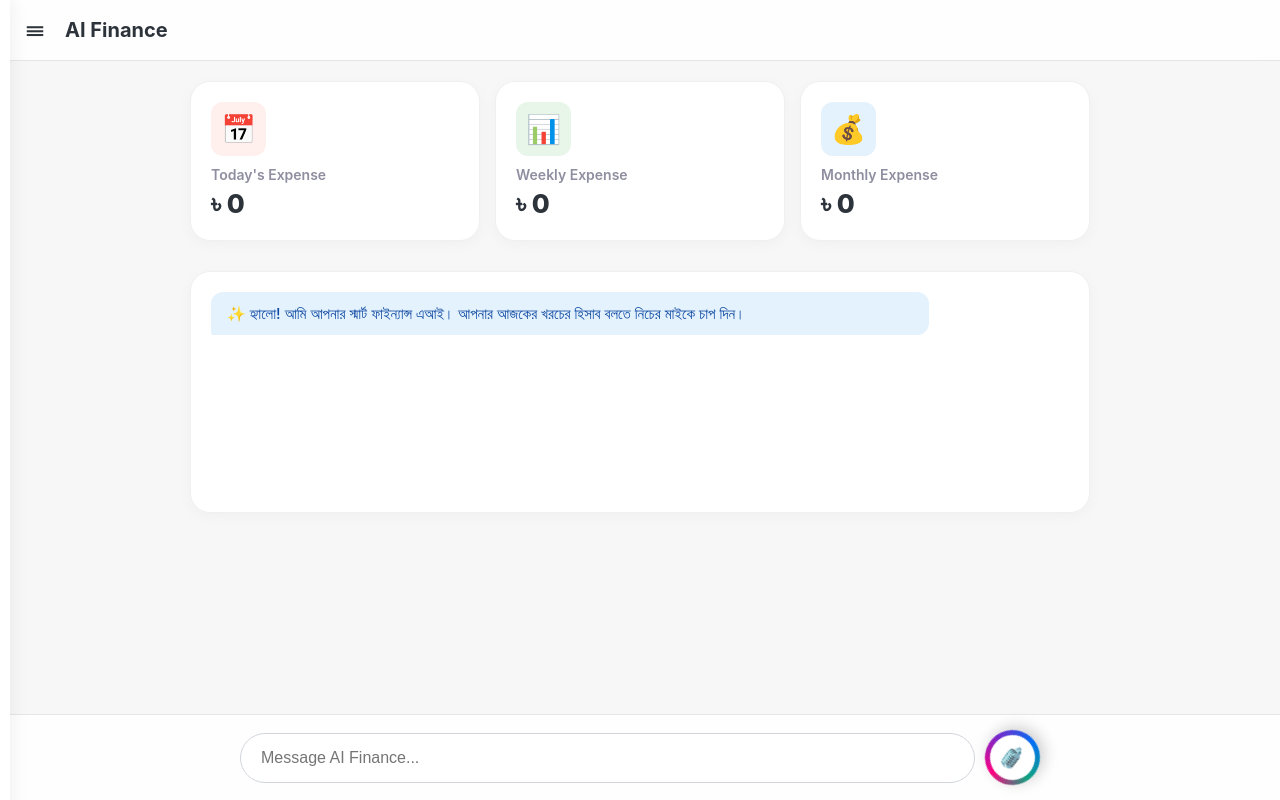
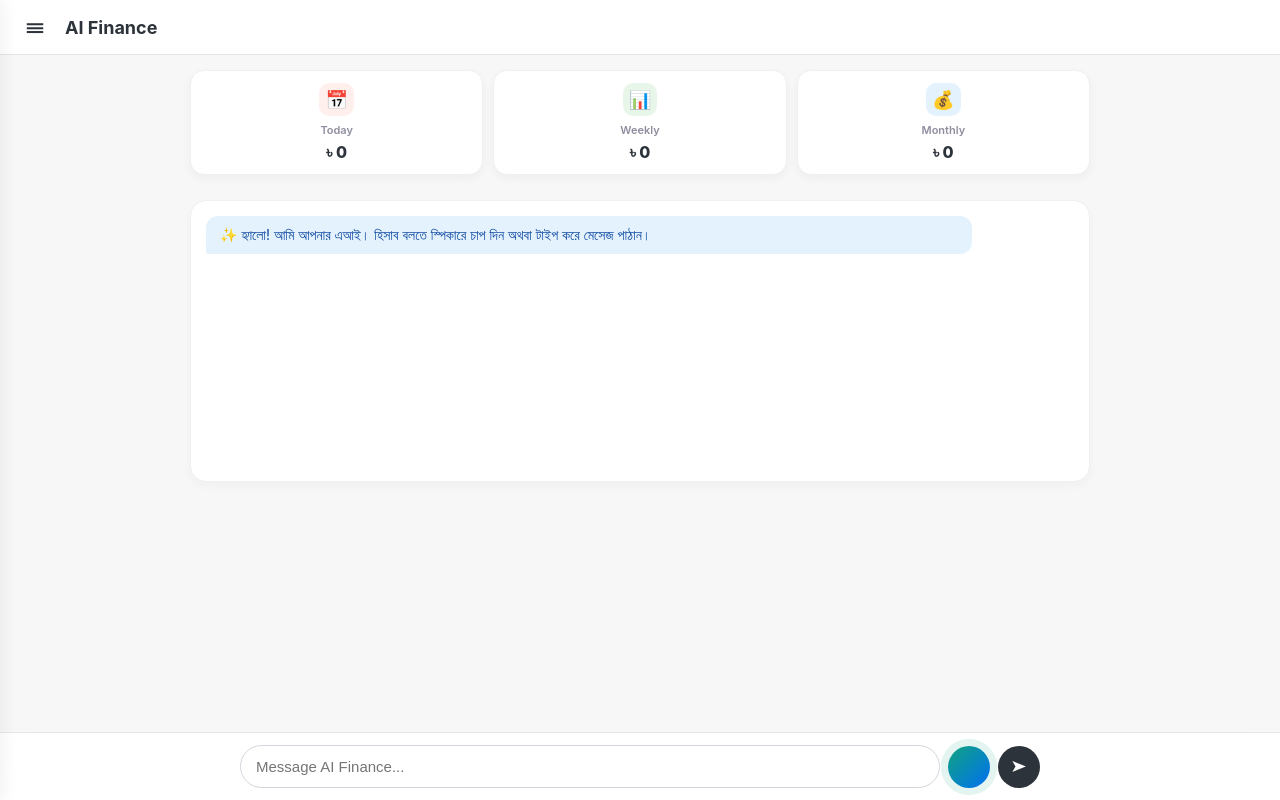
Before and after one commit to Pu91/Ai-finance, a Flask app: page /dashboard in a window 1280 px wide. Run offline with Flask 3, Linux system fonts and the light colour scheme; the visitor is signed in with stand-in values (Sample User, id 1); data that the repository does not hold is empty.

Commit message:
Update dashboard.html

```diff
--- a/templates/dashboard.html
+++ b/templates/dashboard.html
@@ -11,24 +11,24 @@
             background-color: #f7f7f8; margin: 0; padding-bottom: 120px; color: #2d333a;
         }
 
-        /* Header & Sidebar */
+        /* Header & Slim Sidebar */
         .header {
-            display: flex; align-items: center; background: rgba(255, 255, 255, 0.8);
-            backdrop-filter: blur(12px); padding: 15px 20px;
+            display: flex; align-items: center; background: rgba(255, 255, 255, 0.9);
+            backdrop-filter: blur(12px); padding: 12px 20px;
             position: sticky; top: 0; z-index: 100; border-bottom: 1px solid #e5e5ea;
         }
         .menu-btn { background: none; border: none; font-size: 24px; cursor: pointer; color: #2d333a; margin-right: 15px; }
-        .header-title { font-size: 20px; font-weight: 700; margin: 0; }
+        .header-title { font-size: 18px; font-weight: 700; margin: 0; }
 
+        /* Sidebar adjusted to be thinner */
         .sidebar {
-            position: fixed; top: 0; left: -280px; width: 250px; height: 100%;
+            position: fixed; top: 0; left: -220px; width: 220px; height: 100%;
             background: white; box-shadow: 4px 0 15px rgba(0,0,0,0.05);
-            transition: 0.3s ease; z-index: 200; padding: 20px; display: flex; flex-direction: column;
+            transition: 0.3s ease; z-index: 200; padding: 20px; display: flex; flex-direction: column; box-sizing: border-box;
         }
         .sidebar.active { left: 0; }
-        .close-btn { align-self: flex-end; background: none; border: none; font-size: 24px; cursor: pointer; color: #8e8ea0; }
-        .nav-item { padding: 15px 0; font-size: 18px; color: #2d333a; text-decoration: none; border-bottom: 1px solid #f0f0f0; display: flex; align-items: center; }
-        .nav-item i { margin-right: 15px; }
+        .close-btn { align-self: flex-end; background: none; border: none; font-size: 22px; cursor: pointer; color: #8e8ea0; }
+        .nav-item { padding: 12px 0; font-size: 16px; color: #2d333a; text-decoration: none; border-bottom: 1px solid #f0f0f0; display: flex; align-items: center; }
 
         .overlay {
             position: fixed; top: 0; left: 0; width: 100%; height: 100%;
@@ -36,71 +36,74 @@
         }
         .overlay.active { display: block; opacity: 1; }
 
-        /* Main Container & 3 Cards in a Row */
-        .container { max-width: 900px; margin: 20px auto; padding: 0 20px; }
+        /* Main Container & Small Cards side-by-side */
+        .container { max-width: 900px; margin: 15px auto; padding: 0 15px; }
 
+        /* Forces 3 cards in a row, no scroll */
         .cards-row {
-            display: grid; grid-template-columns: repeat(3, 1fr); gap: 15px; margin-bottom: 30px;
-        }
-        @media (max-width: 600px) {
-            /* For mobile, allows horizontal scroll to keep them in one line */
-            .cards-row { display: flex; overflow-x: auto; padding-bottom: 10px; scroll-snap-type: x mandatory; }
-            .card { min-width: 80%; scroll-snap-align: center; }
+            display: grid; grid-template-columns: repeat(3, 1fr); gap: 10px; margin-bottom: 25px;
         }
 
         .card {
-            background: white; padding: 20px; border-radius: 20px;
-            text-decoration: none; color: #2d333a; position: relative; overflow: hidden;
-            box-shadow: 0 4px 15px rgba(0,0,0,0.03); border: 1px solid #f0f0f0;
+            background: white; padding: 12px 8px; border-radius: 14px;
+            text-decoration: none; color: #2d333a; text-align: center;
+            box-shadow: 0 4px 10px rgba(0,0,0,0.04); border: 1px solid #f0f0f0;
             transition: transform 0.2s, box-shadow 0.2s;
         }
-        .card:hover { transform: translateY(-5px); box-shadow: 0 10px 25px rgba(0,0,0,0.08); }
+        .card:hover { transform: translateY(-3px); box-shadow: 0 6px 15px rgba(0,0,0,0.08); }
 
-        .card-icon { font-size: 28px; margin-bottom: 10px; display: inline-block; padding: 10px; border-radius: 12px; }
+        .card-icon { font-size: 18px; margin-bottom: 8px; display: inline-block; padding: 6px; border-radius: 10px; }
         .card.daily .card-icon { background: #fff0ed; color: #ff6b6b; }
         .card.weekly .card-icon { background: #e8f5e9; color: #4caf50; }
         .card.monthly .card-icon { background: #e3f2fd; color: #2196f3; }
 
-        .card-title { font-size: 14px; font-weight: 600; color: #8e8ea0; margin: 0 0 5px 0; }
-        .card-amount { font-size: 26px; font-weight: 800; margin: 0; }
+        .card-title { font-size: 11px; font-weight: 600; color: #8e8ea0; margin: 0 0 5px 0; line-height: 1.2; }
+        .card-amount { font-size: 16px; font-weight: 800; margin: 0; }
 
         /* Chat History Box */
         .chat-history {
-            background: white; border-radius: 20px; padding: 20px; min-height: 200px;
-            box-shadow: 0 4px 15px rgba(0,0,0,0.03); border: 1px solid #f0f0f0; margin-bottom: 20px;
+            background: white; border-radius: 16px; padding: 15px; min-height: 250px;
+            box-shadow: 0 4px 10px rgba(0,0,0,0.03); border: 1px solid #f0f0f0; margin-bottom: 15px;
         }
-        .chat-msg { margin-bottom: 15px; padding: 12px 16px; border-radius: 12px; font-size: 15px; max-width: 80%; }
+        .chat-msg { margin-bottom: 12px; padding: 10px 14px; border-radius: 12px; font-size: 14px; max-width: 85%; }
         .chat-msg.user { background: #f0f0f0; margin-left: auto; border-bottom-right-radius: 2px; }
-        .chat-msg.ai { background: #e3f2fd; color: #0d47a1; margin-right: auto; border-bottom-left-radius: 2px; font-weight: 500;}
+        .chat-msg.ai { background: #e3f2fd; color: #0d47a1; margin-right: auto; border-bottom-left-radius: 2px; }
 
-        /* Footer & Apple/Gemini Voice Input */
+        /* Footer Input Area */
         .chat-footer {
             position: fixed; bottom: 0; left: 0; width: 100%;
-            background: rgba(255, 255, 255, 0.85); backdrop-filter: blur(20px);
-            padding: 15px 0; border-top: 1px solid #e5e5ea; display: flex; justify-content: center; z-index: 90;
+            background: rgba(255, 255, 255, 0.9); backdrop-filter: blur(15px);
+            padding: 12px 0; border-top: 1px solid #e5e5ea; display: flex; justify-content: center; z-index: 90;
         }
         .chat-wrapper {
-            display: flex; align-items: center; width: 100%; max-width: 800px; padding: 0 20px; gap: 10px;
+            display: flex; align-items: center; width: 100%; max-width: 800px; padding: 0 15px; gap: 8px;
         }
         .text-input {
-            flex: 1; padding: 15px 20px; border-radius: 30px; border: 1px solid #d1d5db;
-            font-size: 16px; outline: none; background: white; transition: 0.3s;
+            flex: 1; padding: 12px 15px; border-radius: 25px; border: 1px solid #d1d5db;
+            font-size: 15px; outline: none; background: white; transition: 0.3s;
         }
-        .text-input:focus { border-color: #10a37f; box-shadow: 0 0 0 2px rgba(16,163,127,0.2); }
+        .text-input:focus { border-color: #10a37f; }
 
-        /* The Glowing Siri/Gemini Button */
-        .siri-btn {
-            width: 55px; height: 55px; border-radius: 50%; border: none; cursor: pointer;
-            background: conic-gradient(from 0deg, #ff0080, #7928ca, #0070f3, #10a37f, #ff0080);
-            animation: rotateOrb 4s linear infinite; position: relative;
-            display: flex; justify-content: center; align-items: center; box-shadow: 0 5px 15px rgba(0,0,0,0.2);
+        /* New Animated Voice Button (No Logo, Just Animation) */
+        .voice-anim-btn {
+            width: 42px; height: 42px; border-radius: 50%; border: none; cursor: pointer; flex-shrink: 0;
+            background: linear-gradient(135deg, #10a37f, #0070f3);
+            animation: pulse-ring 2s infinite; outline: none; transition: 0.2s;
         }
-        .siri-btn::after {
-            content: "🎙️"; font-size: 22px; position: absolute; background: white;
-            width: 45px; height: 45px; border-radius: 50%; display: flex;
-            justify-content: center; align-items: center;
+        .voice-anim-btn:active { transform: scale(0.9); }
+        @keyframes pulse-ring {
+            0% { box-shadow: 0 0 0 0 rgba(16, 163, 127, 0.4); }
+            70% { box-shadow: 0 0 0 10px rgba(16, 163, 127, 0); }
+            100% { box-shadow: 0 0 0 0 rgba(16, 163, 127, 0); }
         }
-        @keyframes rotateOrb { 100% { transform: rotate(360deg); } }
+
+        /* Dedicated Send Button */
+        .send-btn {
+            width: 42px; height: 42px; border-radius: 50%; border: none; cursor: pointer; flex-shrink: 0;
+            background: #2d333a; color: white; display: flex; align-items: center; justify-content: center;
+            font-size: 16px; transition: 0.2s;
+        }
+        .send-btn:active { transform: scale(0.9); }
 
         /* Voice Popup Modal (Gemini Style) */
         .voice-modal {
@@ -160,40 +161,43 @@
 
     <!-- Main Content -->
     <div class="container">
-        <!-- 3 Cards Row -->
+        <!-- 3 Small Cards in one row -->
         <div class="cards-row">
             <a href="/details/daily" class="card daily">
                 <div class="card-icon">📅</div>
-                <p class="card-title">Today's Expense</p>
+                <p class="card-title">Today</p>
                 <p class="card-amount">৳ <span class="counter" data-target="{{ daily }}">0</span></p>
             </a>
             <a href="/details/weekly" class="card weekly">
                 <div class="card-icon">📊</div>
-                <p class="card-title">Weekly Expense</p>
+                <p class="card-title">Weekly</p>
                 <p class="card-amount">৳ <span class="counter" data-target="{{ weekly }}">0</span></p>
             </a>
             <a href="/details/monthly" class="card monthly">
                 <div class="card-icon">💰</div>
-                <p class="card-title">Monthly Expense</p>
+                <p class="card-title">Monthly</p>
                 <p class="card-amount">৳ <span class="counter" data-target="{{ monthly }}">0</span></p>
             </a>
         </div>
 
         <!-- AI Chat Box -->
         <div class="chat-history" id="chatBox">
-            <div class="chat-msg ai">✨ হ্যালো! আমি আপনার স্মার্ট ফাইন্যান্স এআই। আপনার আজকের খরচের হিসাব বলতে নিচের মাইকে চাপ দিন।</div>
+            <div class="chat-msg ai">✨ হ্যালো! আমি আপনার এআই। হিসাব বলতে স্পিকারে চাপ দিন অথবা টাইপ করে মেসেজ পাঠান।</div>
         </div>
     </div>
 
-    <!-- Chat Footer -->
+    <!-- Chat Footer with New Voice and Send Button -->
     <div class="chat-footer">
         <div class="chat-wrapper">
             <input type="text" id="textInput" class="text-input" placeholder="Message AI Finance..." onkeypress="handleEnter(event)">
-            <button class="siri-btn" onclick="openVoiceModal()"></button>
+            <!-- Voice Button without logo, just animation -->
+            <button class="voice-anim-btn" onclick="openVoiceModal()"></button>
+            <!-- Dedicated Send Button -->
+            <button class="send-btn" onclick="handleSendClick()">➤</button>
         </div>
     </div>
 
-    <!-- Voice Popup Modal (Gemini Style) -->
+    <!-- Voice Popup Modal -->
     <div class="voice-modal" id="voiceModal">
         <button class="close-modal" onclick="closeVoiceModal()">✕</button>
         <div class="listening-text" id="voiceText">AI শুনছে... কথা বলুন</div>
@@ -268,7 +272,7 @@
                 voiceModal.classList.add('active');
                 recognition.start();
             } else {
-                alert("আপনার ব্রাউজারে ভয়েস সাপোর্ট নেই। দয়া করে Chrome ব্যবহার করুন।");
+                alert("আপনার ব্রাউজারে ভয়েস সাপোর্ট নেই।");
             }
         }
 
@@ -279,7 +283,10 @@
 
         // Text Chat Logic
         function handleEnter(e) {
-            if(e.key === 'Enter') {
+            if(e.key === 'Enter') handleSendClick();
+        }
+
+        function handleSendClick() {
             const input = document.getElementById('textInput');
             const text = input.value;
             if(text) {
@@ -288,19 +295,17 @@
                 sendDataToAI(text);
             }
         }
-        }
 
         function addChat(text, sender) {
             const div = document.createElement('div');
             div.className = `chat-msg ${sender}`;
             div.innerText = text;
             chatBox.appendChild(div);
-            // Scroll to bottom
             window.scrollTo({ top: document.body.scrollHeight, behavior: 'smooth' });
         }
 
         function sendDataToAI(text) {
-            addChat("AI প্রসেস করছে...", 'ai'); // Temp message
+            addChat("AI প্রসেস করছে...", 'ai');
 
             fetch('/api/chat', {
                 method: 'POST',
```
Also changed, not shown: other parts of templates/dashboard.html (+18 -23 lines). Lines whose indentation alone changed are shown as unchanged.
